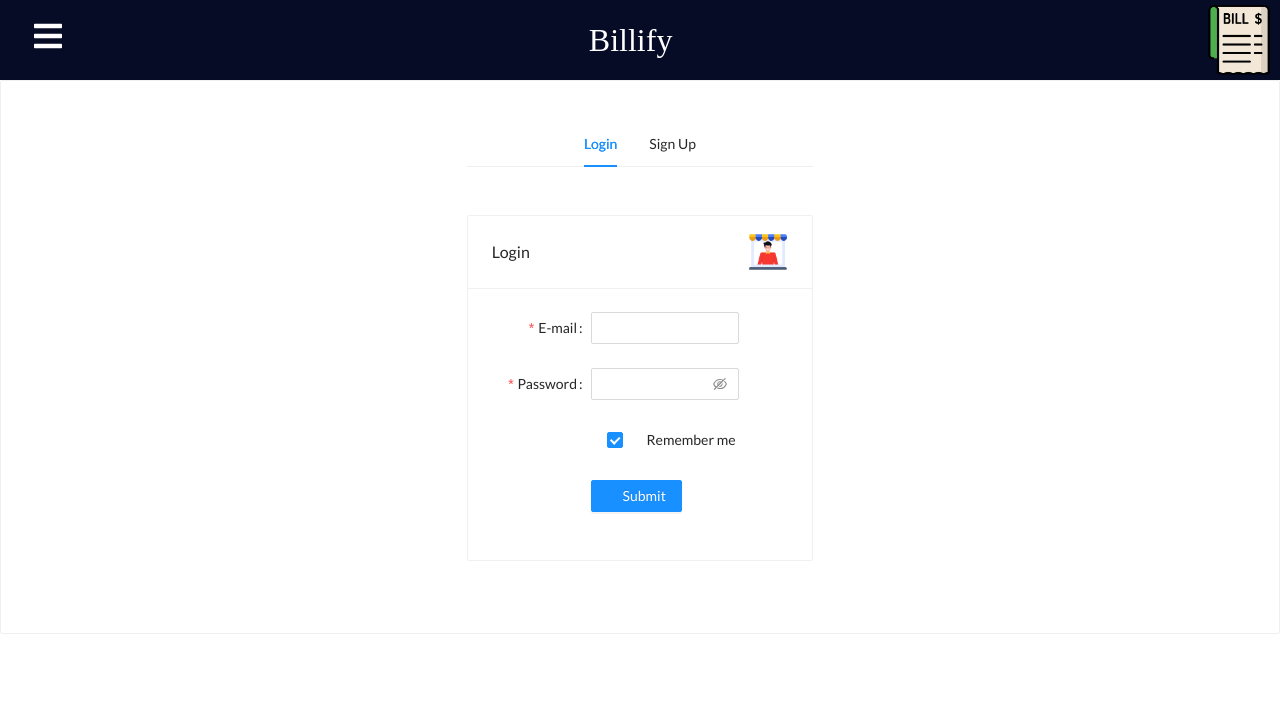
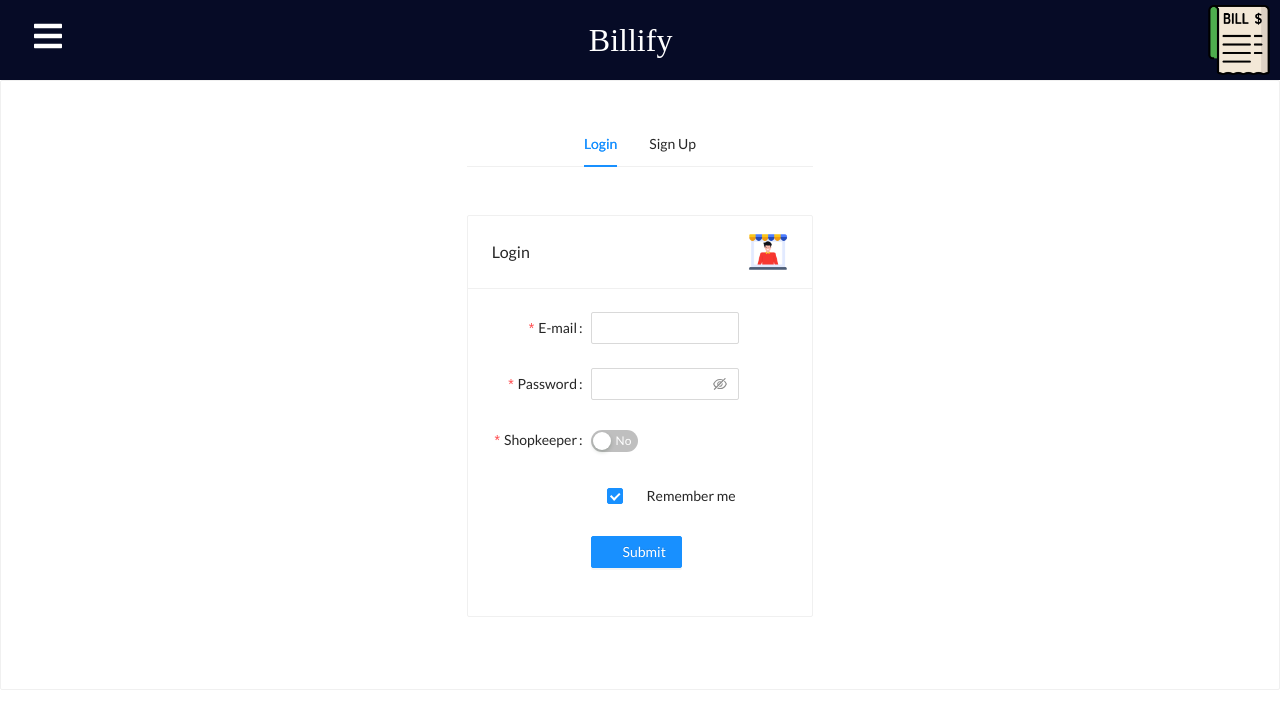
Before and after one commit to hey-aayush/ASAP, a React (Create React App) app in the folder billify-client/: page /authentication in a window 1280 px wide. Shown: the top 728 px of the page. Built offline with nearby package versions, Linux system fonts and the light colour scheme; no server answers; a web font is replaced by a local one.

Commit message:
SignUp API Added

```diff
--- a/billify-client/src/components/AuthPage/LoginCard.js
+++ b/billify-client/src/components/AuthPage/LoginCard.js
@@ -5,10 +5,13 @@ import React,{useState} from 'react'
 const LoginCard = ({imgIcon}) => {
 
     const [logging,setLoging]=useState(false);
+    const [isShopkeeper,setShopkeeper]=useState(false);
 
     const login=(values)=>{
-        const loginRoute = process.env.REACT_APP_BACKEND + '/login/shopkeeper';
-        console.log(loginRoute);
+        var loginRoute;
+        if(isShopkeeper) loginRoute= process.env.REACT_APP_BACKEND + '/login/shopkeeper';
+        else loginRoute = process.env.REACT_APP_BACKEND + '/login/customer';
+        console.log(isShopkeeper,loginRoute);
         axios.post(loginRoute, {
             email: values.emailId,
             password: values.password
@@ -17,8 +20,11 @@ const LoginCard = ({imgIcon}) => {
             if(res['data']){
                 window.location.reload(false);
             }
+            setLoging(false);
+
         }).catch(error => {
             console.log(error);
+            setLoging(false);
         })
     }
     const onFinish = (values) => {
@@ -30,6 +36,10 @@ const LoginCard = ({imgIcon}) => {
     const onFinishFailed = (errorInfo) => {
         console.log('Failed:', errorInfo);
     };
+
+    const handleShopChange=()=>{
+        setShopkeeper(!isShopkeeper);
+    }
 
     return (
 
@@ -84,6 +94,19 @@ const LoginCard = ({imgIcon}) => {
             </Form.Item>
 
             <Form.Item
+                name="isShopkeeper"
+                label="Shopkeeper"
+                rules={[
+                {
+                    required: true,
+                },
+                ]}
+                valuePropName='checked'
+                >
+                <Switch checkedChildren="Yes" unCheckedChildren="No" onChange={handleShopChange}/>
+            </Form.Item>
+
+            <Form.Item
                 name="remember"
                 valuePropName="checked"
                 wrapperCol={{
--- a/billify-client/src/components/AuthPage/SignCard.js
+++ b/billify-client/src/components/AuthPage/SignCard.js
@@ -1,7 +1,7 @@
 import React,{useState} from 'react'
 import {Form,Input, Button,Card,Switch} from 'antd';
 import shopkeeperIcon from '../../assets/shopkeeper.png'
-
+import axios from 'axios';
 const formItemLayout = {
   labelCol: {
     xs: {
@@ -36,11 +36,45 @@ const tailFormItemLayout = {
 function SignUpCard() {
 
   const [signing,setSigning]=useState(false);
+  const [isShopkeeper,setShopkeeper]=useState(false);
   const [form] = Form.useForm();
 
   const onFinish = (values) => {
     console.log("Success : ",values)
     setSigning(true);
+
+    var signInRoute=process.env.REACT_APP_BACKEND;
+    var userRequest;
+    if(isShopkeeper){
+      signInRoute = signInRoute + '/register/shopkeeper';
+      userRequest={
+        email: values.email,
+        password: values.password,
+        name:(values.firstname+' '+values.lastname),
+        shopName:values.shopName
+      };
+    }else{
+      signInRoute = signInRoute + '/register/customer';
+      userRequest={
+        email: values.email,
+        password: values.password,
+        name:(values.firstname+' '+values.lastname),
+      };
+    }
+
+    console.log(userRequest);
+    axios.post(signInRoute,userRequest, {withCredentials: true}).then(res => {
+        console.log(res);
+        if(res['data']){
+            window.location.reload(false);
+        }
+    }).catch(error => {
+        console.log(error);
+    })
+  }
+
+  const handleShopChange=()=>{
+    setShopkeeper(!isShopkeeper);
   }
   return (
     <div>
@@ -149,19 +183,6 @@ function SignUpCard() {
         <Input.Password style={{margin:0}}/>
       </Form.Item>
 
-      <Form.Item
-        name="address"
-        label="Address"
-        rules={[
-          {
-            required: true,
-            message: 'Please enter address of your shop!',
-            whitespace: true,
-          },
-        ]}
-      >
-        <Input />
-      </Form.Item>
 
       <Form.Item
         name="isShopkeeper"
@@ -173,8 +194,16 @@ function SignUpCard() {
         ]}
         valuePropName='checked'
         >
-        <Switch checkedChildren="Yes" unCheckedChildren="No" defaultChecked />
+        <Switch checkedChildren="Yes" unCheckedChildren="No" onChange={handleShopChange}/>
       </Form.Item>
+      {(isShopkeeper)?(
+        <Form.Item
+          name="shopName"
+          label="Shop Name"
+        >
+          <Input />
+        </Form.Item>
+      ):(<></>)}
 
       <Form.Item {...tailFormItemLayout}>
         <Button type="primary" htmlType="submit" loading={signing}>
```
Also changed, not shown: billify-client/src/App.css (line endings or trailing spaces).
